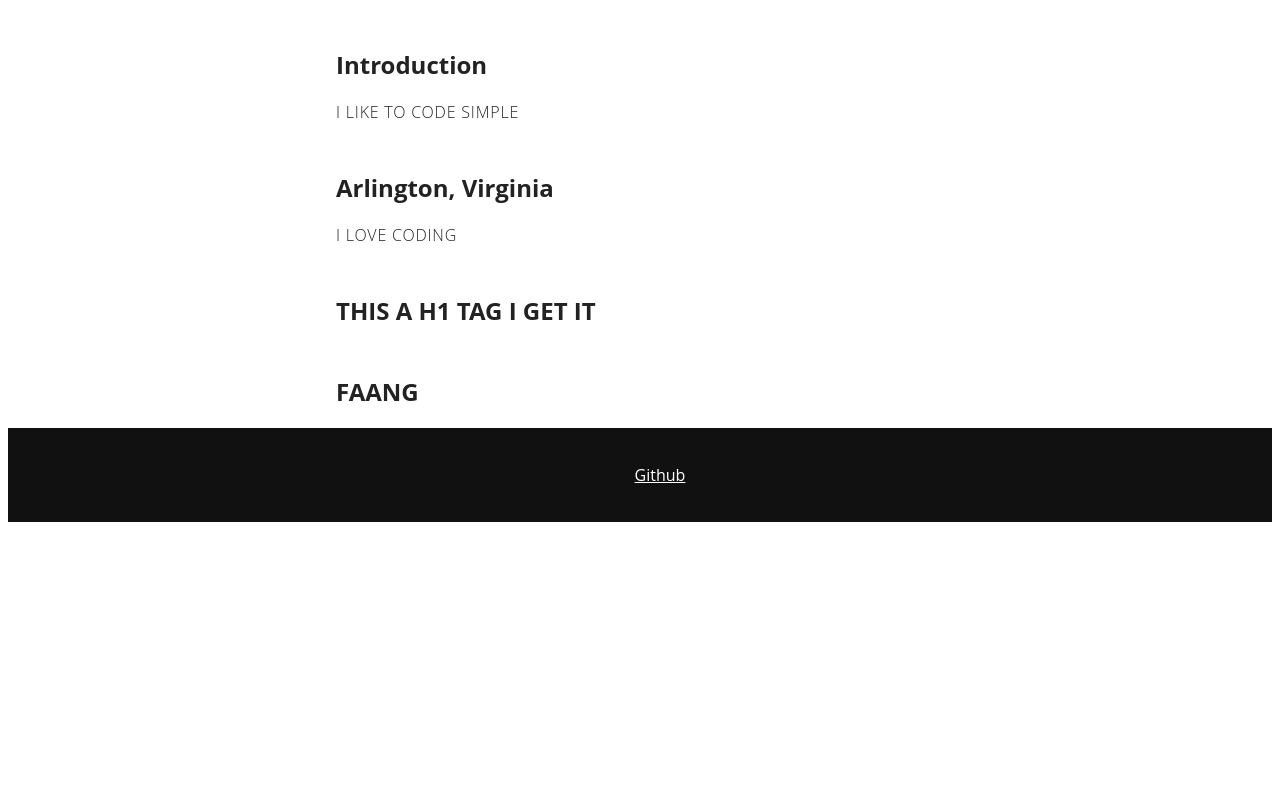
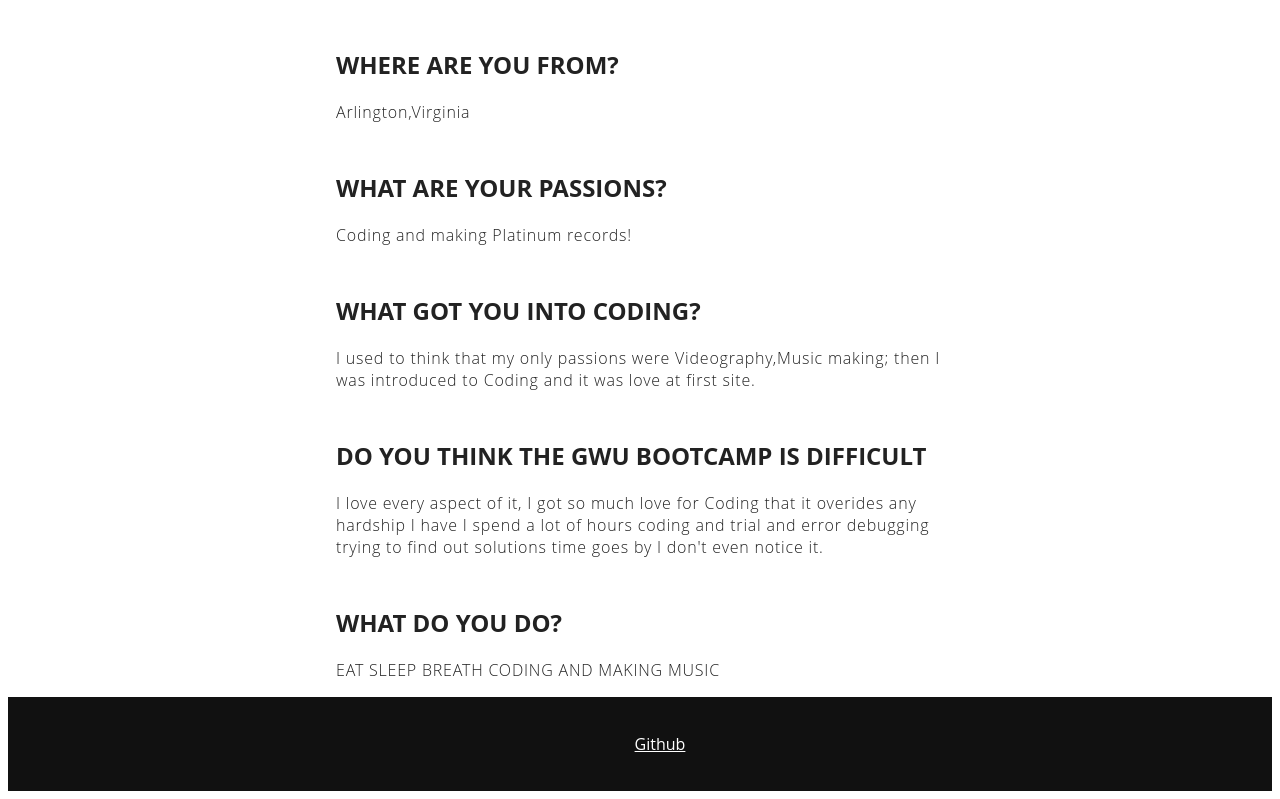
Before and after one commit to elhiloyasin/myBio, a plain HTML site: page index.html in a window 1280 px wide. Shown: the part 454-1253 px from the top of the page. Before the commit the page ends 984 px from the top, so only its background shows below. Drawn offline with Linux system fonts and the light colour scheme.

Commit message:
Added more information to index file

```diff
--- a/index.html
+++ b/index.html
@@ -16,12 +16,16 @@
         <h1 class='masthead-heading'>Yasin Elhilo</h1>
     </header>
     <section class="details">
-      <h1>Introduction</h1>
-      <p>I LIKE TO CODE SIMPLE</p>
-      <h1>Arlington, Virginia</h1>
-      <p>I LOVE CODING</p>
-      <h1>THIS A H1 TAG I GET IT</h1>
-      <h1>FAANG</h1>
+      <h1>WHERE ARE YOU FROM?</h1>
+      <p>Arlington,Virginia</p>
+      <h1>WHAT ARE YOUR PASSIONS?</h1>
+      <p>Coding and making Platinum records!</p>
+      <h1>WHAT GOT YOU INTO CODING?</h1>
+      <p>I used to think that my only passions were Videography,Music making; then I was introduced to Coding and it was love at first site. </p>
+      <h1>DO YOU THINK THE GWU BOOTCAMP IS DIFFICULT</h1>
+      <p>I love every aspect of it, I got so much love for Coding that it overides any hardship I have I spend a lot of hours coding and trial and error debugging trying to find out solutions time goes by I don't even notice it.</p>
+      <h1>WHAT DO YOU DO?</h1>
+      <P>EAT SLEEP BREATH CODING AND MAKING MUSIC</P>
     </section>
 
     <footer id="footer">
```
